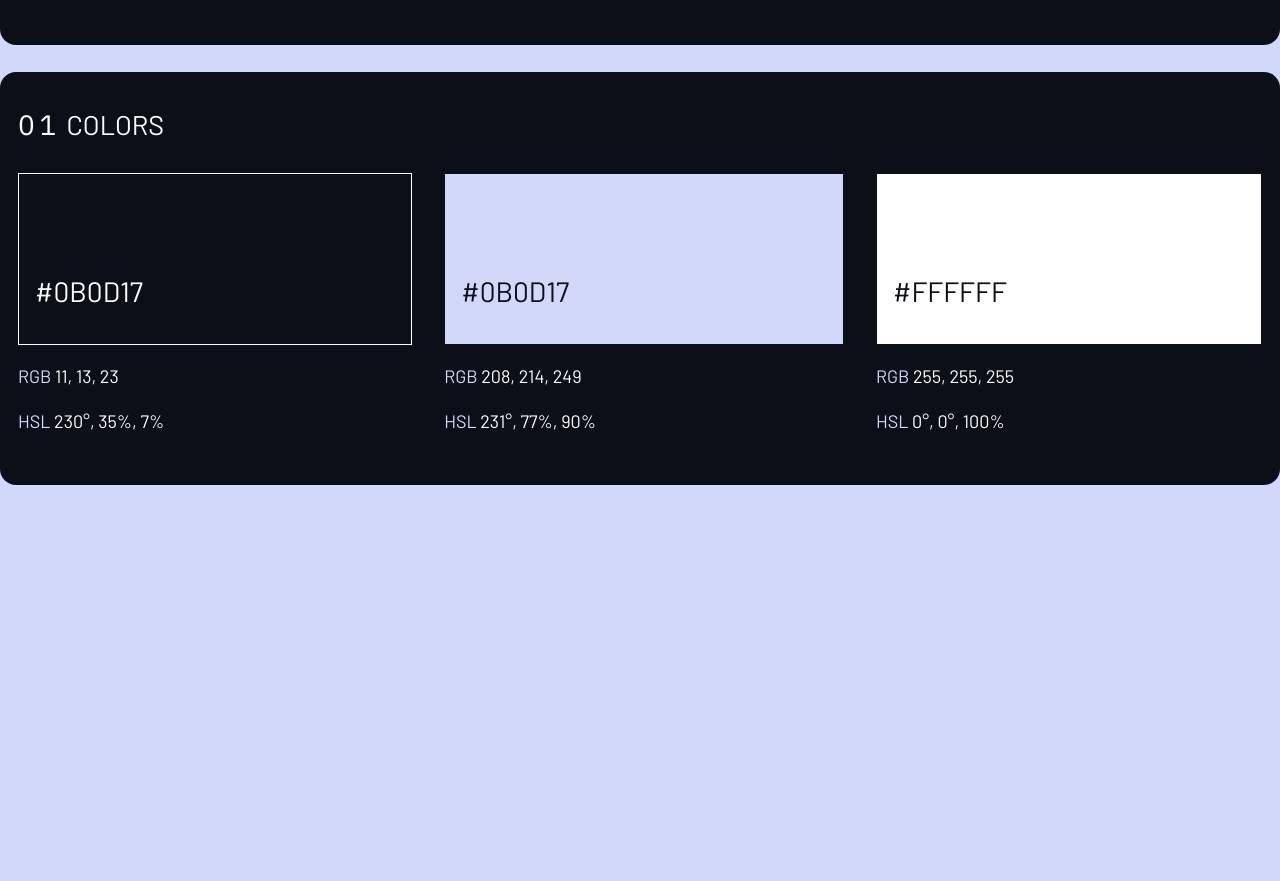
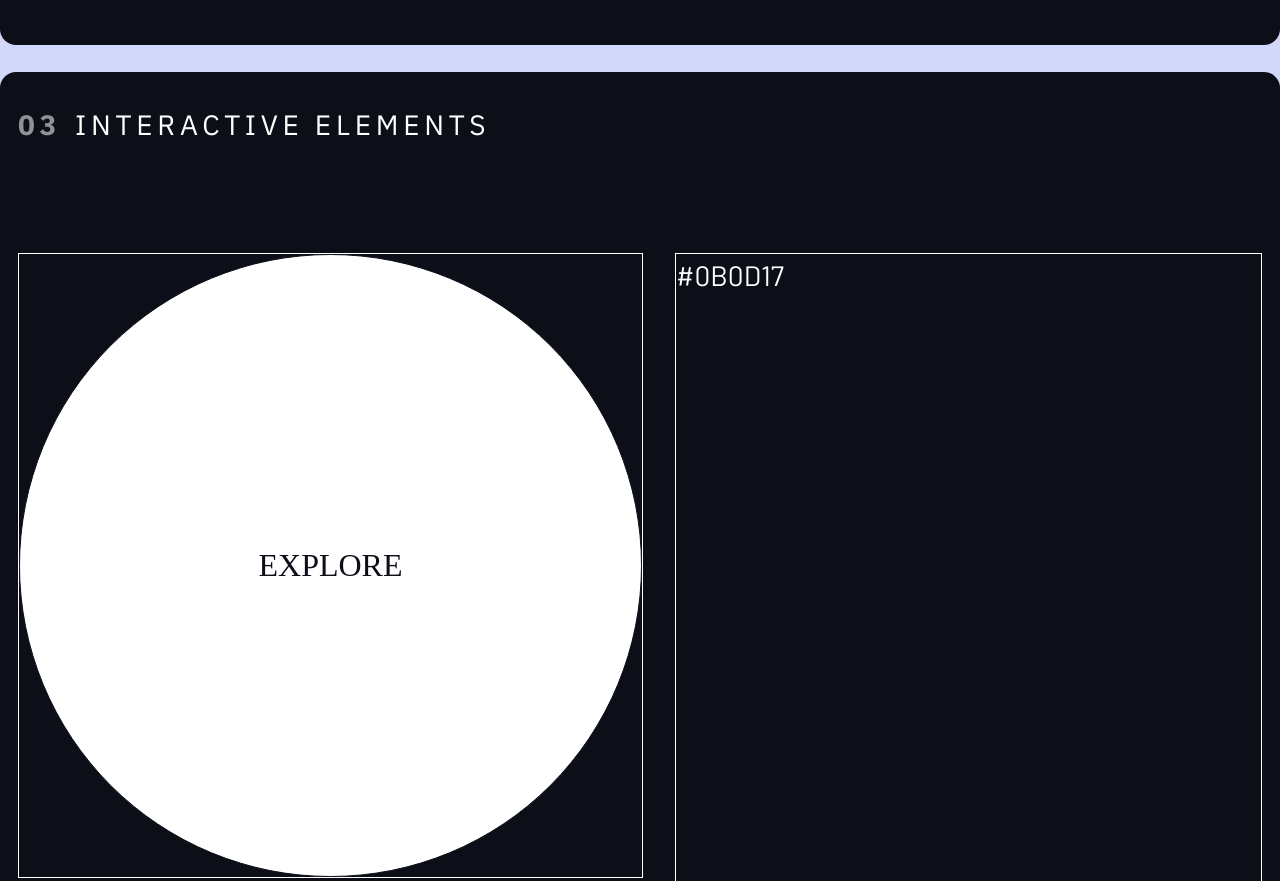
Before and after one commit to Dudi1896/space-tourism, a plain HTML site: page design-system/design-system.html in a window 1280 px wide. Shown: the part 2026-2907 px from the top of the page. Before the commit the page ends 2565 px from the top, so only its background shows below. Drawn offline with nearby package versions, Linux system fonts and the light colour scheme; a script that the page names is missing; a web font is replaced by a local one.

Commit message:
Interactive Elements

```diff
--- a/design-system/design-system.html
+++ b/design-system/design-system.html
@@ -1,5 +1,6 @@
 <!DOCTYPE html>
 <html lang="en">
+
 <head>
   <meta charset="UTF-8" />
   <meta http-equiv="X-UA-Compatible" content="IE=edge" />
@@ -9,16 +10,16 @@
   <link rel="preconnect" href="https://fonts.gstatic.com" crossorigin />
   <link
     href="https://fonts.googleapis.com/css2?family=Barlow+Condensed:wght@400;700&family=Barlow:wght@400;700&family=Bellefair&family=IBM+Plex+Sans:wght@400;700&display=swap"
-      rel="stylesheet"
-    />
+    rel="stylesheet" />
   <title>Design System</title>
 </head>
+
 <body>
   <div class="box text-dark">
     <h1>Design System</h1>
   </div>
   <section id="colors" class="box bg-dark dsgn-container">
-      <h2 class="numbered-title"><span>01</span> COLORS</h2>
+    <h2 class="numbered-title"><span>01</span>COLORS</h2>
     <br />
     <div class="flex">
       <div style="flex-grow: 1; max-width: 40rem;">
@@ -52,7 +53,7 @@
   </section>
   <br>
   <section class="box dsgn-container bg-dark">
-        <h2 class="numbered-title"><span>02</span> TYPOGRAPHY</h2>
+    <h2 class="numbered-title"><span>02</span>TYPOGRAPHY</h2>
     <div class="flex">
       <div style="flex-grow: 1; max-width:55rem; padding: 1rem;">
         <div class="bg-dark text-white flow">
@@ -64,15 +65,17 @@
           <h1 class="ff-serif fs-700">JUPITER & SATURN</h1>
           <h1 class="ff-serif fs-400 text-accent">Heading 4 - Bellefair Regular - 32px</h1>
           <h1 class="ff-serif fs-600">URANUS, NEPTUNE, & PLUTO</h1>
-            <h1 class="ff-serif fs-400 text-accent">Heading 5 - Barlow Condensed Regular - 28px - 4.75 Character Space</h1>
+          <h1 class="ff-serif fs-400 text-accent">Heading 5 - Barlow Condensed Regular - 28px - 4.75 Character Space
+          </h1>
           <h1 class="ff-sans-cond fs-500 letter-spacing-1">SO, YOU WANT TO TRAVEL TO SPACE</h1><br>
         </div>
       </div>
       <div style="flex-grow: 1; max-width:55rem; padding: 1rem;">
-          <div class="bg-dark text-white flow" >
+        <div class="bg-dark text-white flow">
           <h1 class="ff-serif fs-400 text-accent">Subheading 1 - Bellefair Regular - 150px</h1>
           <h1 class="ff-serif fs-400">384,400 KM</h1>
-            <h1 class="ff-serif fs-400 text-accent">Subheading 2 - Barlow Condensed Regular - 14px - 2.35 Character Space</h1>
+          <h1 class="ff-serif fs-400 text-accent">Subheading 2 - Barlow Condensed Regular - 14px - 2.35 Character Space
+          </h1>
           <h1 class="ff-serif fs-300">AVG. DISTANCE</h1>
           <h1 class="ff-serif fs-400 text-accent">Nav Text - Barlow Condensed Regular - 16px - 2.7 Character Space</h1>
           <h1 class="ff-serif fs-300">EUROPA<h1>
@@ -101,35 +104,25 @@
     </div>
   </section>
   <br>
-    <section id="colors" class="box bg-dark dsgn-container">
-      <h2><span class="numbered-title">01</span> COLORS</h2>
+  <section id="interactive-elements" class="dsgn-container bg-dark box">
+    <h2 class="numbered-title"><span>03</span>Interactive Elements</h2>
     <br />
+    <!-- Navigation bar -->
+    <div></div>
+
+
     <div class="flex">
-        <div style="flex-grow: 1; max-width: 40rem;">
-          <div class="bg-dark text-white fs-500" style="padding: 6rem 1rem 2rem; border: 1px solid;">
+      <!-- Explorer Button -->
+      <div style="flex-grow: 1; border: 1px solid; margin-top: 5rem; margin-bottom: 50vh;">
+        <div class="bg-dark text-white fs-500">
+          <a href="#" class="large-button uppercase ff-serif text-dark bg-white fs-600">Explore</a>
+          <!-- <a href="#" class="large-button uppercase ff-serif text-dark bg-accent fs-600">Explore</a> -->
+        </div>
+      </div>
+      <div style="flex-grow: 1; border: 1px solid; margin-top: 5rem;">
+        <div class="bg-dark text-white fs-500">
           #0B0D17
         </div>
-          <div style="padding-right: 11rem;">
-            <p><span class="text-accent">RGB</span> 11, 13, 23</p>
-            <p><span class="text-accent">HSL</span> 230°, 35%, 7%</p>
-          </div>
-        </div>
-        <div style="flex-grow: 1; max-width: 40rem;">
-          <div class="bg-accent text-dark fs-500" style="padding: 6rem 1rem 2rem; border: 1px solid;">
-            #0B0D17
-          </div>
-          <div style="padding-right: 11rem;">
-            <p><span class="text-accent">RGB</span> 208, 214, 249</p>
-            <p><span class="text-accent">HSL</span> 231°, 77%, 90%</p>
-          </div>
-        </div>
-        <div style="flex-grow: 1; max-width: 40rem;">
-          <div class="bg-white text-dark fs-500" style="padding: 6rem 1rem 2rem; border: 1px solid;">
-            #FFFFFF
-          </div>
-          <div style="padding-right: 11rem;">
-            <p><span class="text-accent">RGB</span> 255, 255, 255</p>
-            <p><span class="text-accent">HSL</span> 0°, 0°, 100%</p>
       </div>
     </div>
     </div>
@@ -137,4 +130,5 @@
   <br><br>
   <script src="index.pack.js"></script>
 </body>
+
 </html>
--- a/design-system/index.css
+++ b/design-system/index.css
@@ -258,3 +258,22 @@ select {
   margin-right: 0.5em;
   font-weight: 700;
 }
+
+.large-button{
+  border: 1px solid;
+
+}
+
+/* ----------------- */
+/* components */
+/* ----------------- */
+
+.large-button{
+  padding: 1 2em;
+  place-items: center;
+  display: grid;
+  aspect-ratio: 1;
+
+  text-decoration: none;
+  border-radius: 50%;
+}
```
Lines whose indentation alone changed are shown as unchanged.
